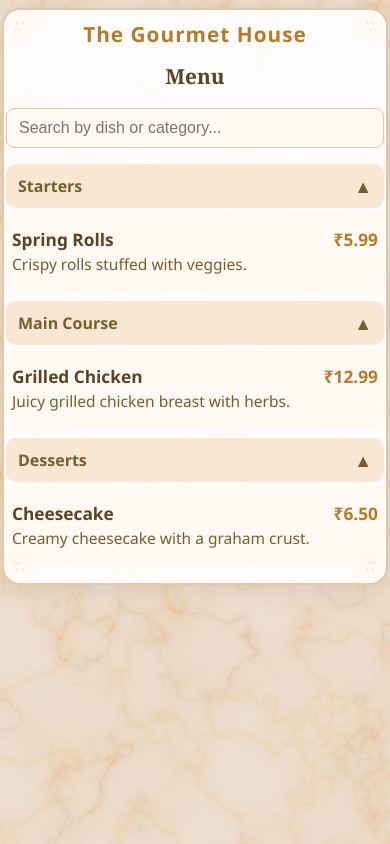
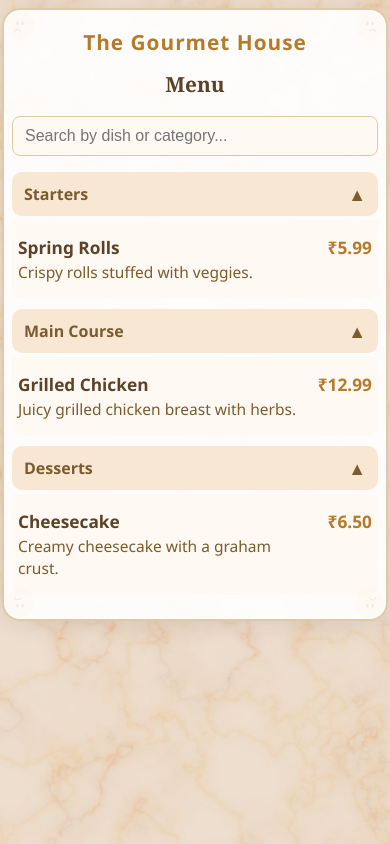
Before and after one commit to dev230803/AR-Menu, a React (Create React App) app in the folder menu-ar/: page / in a window 390 px wide. Built offline with nearby package versions, Linux system fonts and the light colour scheme.

Commit message:
padding change

```diff
--- a/menu-ar/src/App.css
+++ b/menu-ar/src/App.css
@@ -109,7 +109,7 @@ body {
 
 @media (max-width: 600px) {
   .menu-card {
-    padding: 10px 2px 8px 2px;
+    padding: 18px 8px 14px 8px;
     margin: 8px 2px;
   }
   .menu-title {
```
